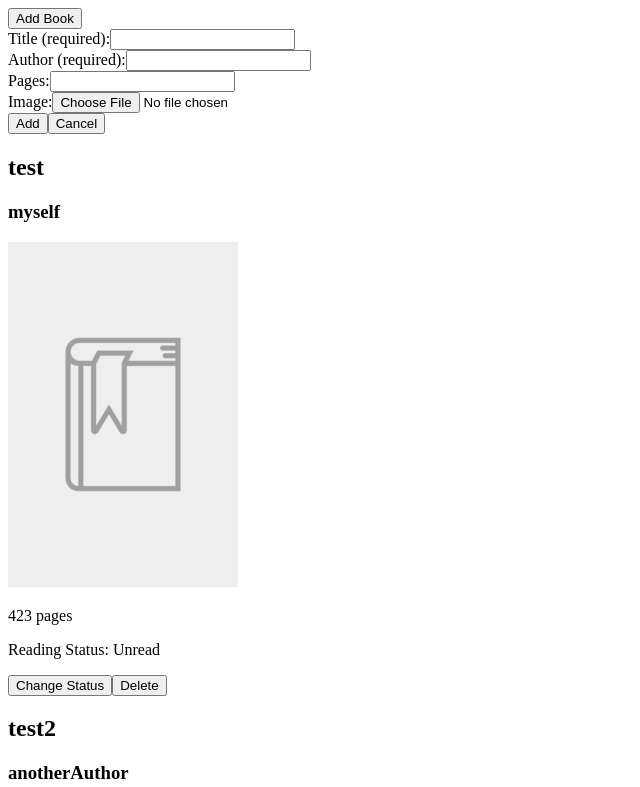
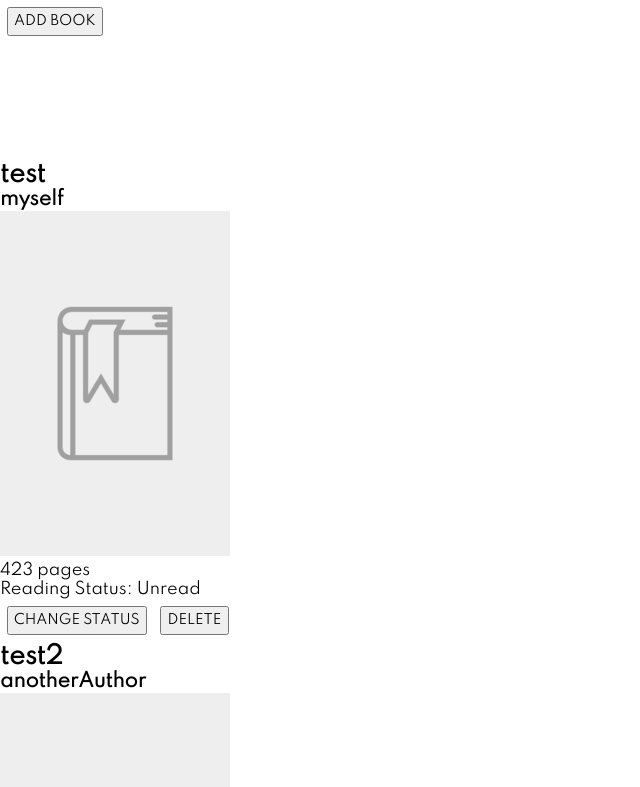
Before and after one commit to Sim-frpt/react-library, a React (Create React App) app: page / in a window 1280 px wide. Shown: the top 787 px of the page, without its empty margins (0-640 px from the left). Built offline with nearby package versions, Linux system fonts and the light colour scheme.

Commit message:
begin css styling

```diff
--- a/src/App.jsx
+++ b/src/App.jsx
@@ -2,6 +2,7 @@ import React, { Component } from "react";
 import { books, CreateBook } from "./model/book";
 import AddBookContainer from "./modules/AddBookContainer";
 import MainContainer from "./modules/MainContainer";
+import "./assets/styles/App.scss";
 
 export class App extends Component {
   constructor() {
--- /dev/null
+++ b/src/assets/styles/App.scss
@@ -0,0 +1,50 @@
+@import "./css-reset";
+@import url("https://fonts.googleapis.com/css?family=Spartan&display=swap");
+
+$dark-blue: #114b5f;
+$secondary-blue: #456990;
+$accent-red: #f45b69;
+
+input[type="file"] {
+  display: none;
+}
+
+body,
+input,
+textarea,
+button {
+  font-family: "Spartan", Arial, sans-serif;
+}
+
+.custom-file-upload {
+  border: 1px solid #ccc;
+  display: inline-block;
+  padding: 6px 12px;
+  cursor: pointer;
+}
+
+.book-form {
+  &--hidden {
+    display: none;
+  }
+}
+
+.button {
+  text-transform: uppercase;
+  padding: 0.4em;
+  margin: 0.5em;
+  &__form-toggle {
+  }
+
+  &--primary {
+    // background-color: $dark-blue;
+  }
+
+  &--hidden {
+    display: none;
+  }
+}
+
+.input-container {
+  min-height: 20vh;
+}
--- /dev/null
+++ b/src/assets/styles/css-reset.scss
@@ -0,0 +1,34 @@
+html {
+  box-sizing: border-box;
+  font-size: 16px;
+}
+
+*,
+*:before,
+*:after {
+  box-sizing: inherit;
+}
+
+body,
+h1,
+h2,
+h3,
+h4,
+h5,
+h6,
+p,
+ol,
+ul {
+  margin: 0;
+  padding: 0;
+}
+
+ol,
+ul {
+  list-style: none;
+}
+
+img {
+  max-width: 100%;
+  height: auto;
+}
--- a/src/modules/BookControls.jsx
+++ b/src/modules/BookControls.jsx
@@ -5,12 +5,12 @@ function BookControls(props) {
   return (
     <div className="book__controls">
       <Button
-        classVariant="book__status-button"
+        classVariant="button button--primary book__status-button"
         onClick={props.handleStatusToggle.bind(this, props.id)}
         text="Change Status"
       />
       <Button
-        classVariant="book__delete-button"
+        classVariant="button button--secondary book__delete-button"
         onClick={props.handleDeleteBook.bind(this, props.id)}
         text="Delete"
       />
--- a/src/modules/BookForm.jsx
+++ b/src/modules/BookForm.jsx
@@ -149,8 +149,8 @@ export class BookForm extends Component {
           </label>
         </div>
         <div className="book-form__element">
-          <label className="book-form__label">
-            Image:
+          <label className="book-form__label custom-file-upload">
+            Upload Book Cover
             <input
               className="book-form__input"
               type="file"
@@ -162,10 +162,19 @@ export class BookForm extends Component {
           </label>
         </div>
         <div className="book-form__control">
-          <button type="submit" value>
+          <button
+            type="submit"
+            className="button button--primary book-form__add-button"
+            value
+          >
             Add
           </button>
-          <button type="button" value onClick={this.handleCancelSubmit}>
+          <button
+            type="button"
+            className="button button--secondary book-form__cancel-button"
+            value
+            onClick={this.handleCancelSubmit}
+          >
             Cancel
           </button>
         </div>
--- a/src/modules/ToggleFormButton.jsx
+++ b/src/modules/ToggleFormButton.jsx
@@ -2,7 +2,7 @@ import React from "react";
 import Button from "./Button";
 
 function ToggleFormButton(props) {
-  let buttonClass = "form-toggle__button";
+  let buttonClass = "button button--primary button__form-toggle";
   buttonClass += props.isFormHidden ? "" : " button--hidden";
 
   return (
```
